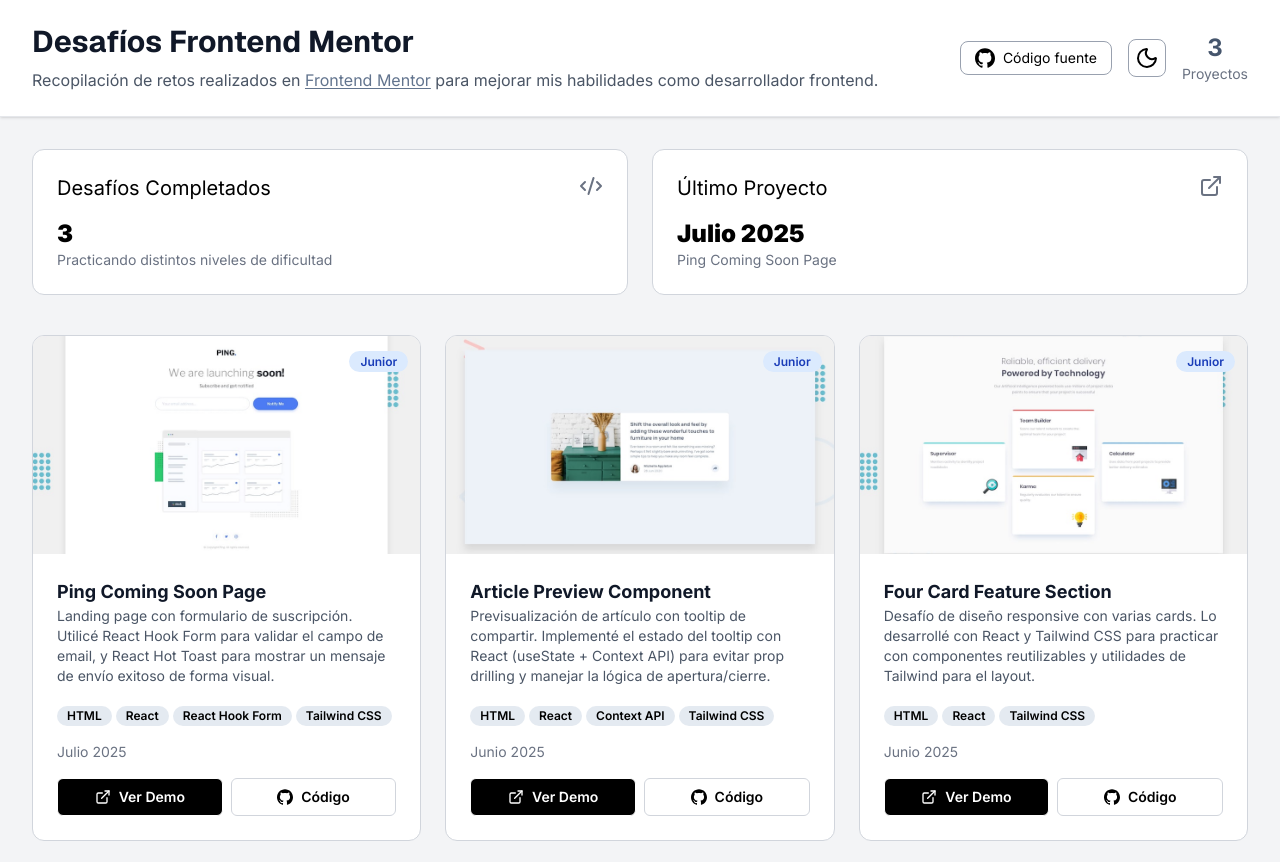
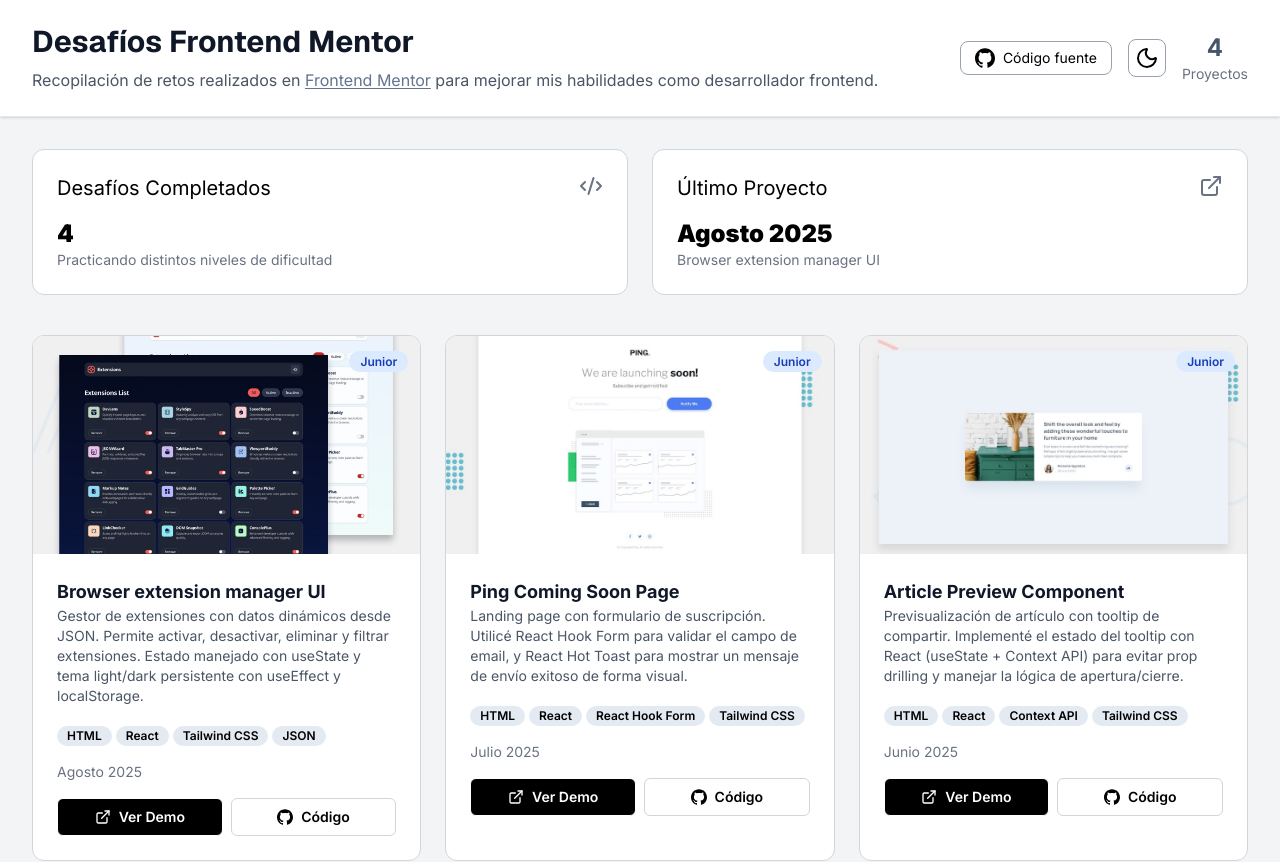
Before and after one commit to LuisChicaizaDev/challenges-frontend-mentor, a React (Vite) app: page / in a window 1280 px wide. Shown: the top 862 px of the page. Built offline with nearby package versions, Linux system fonts and the light colour scheme.

Commit message:
feat: agregar info nuevo desafio extension manager

```diff
--- a/src/assets/components/CardsInfo.jsx
+++ b/src/assets/components/CardsInfo.jsx
@@ -11,7 +11,7 @@ export const CardsInfo = () => {
                     <CodeXml className='text-gray-500 size-6 dark:text-gray-400'/>
                 </div>
                 <div>
-                    <p className='font-black text-2xl dark:text-white'>3</p>
+                    <p className='font-black text-2xl dark:text-white'>4</p>
                     <p className='text-sm text-gray-500 dark:text-gray-400'>Practicando distintos niveles de dificultad</p>
                 </div>
             </div>
@@ -19,13 +19,13 @@ export const CardsInfo = () => {
             <div className='flex flex-col gap-4 justify-between p-6 bg-white border border-gray-300 rounded-xl dark:bg-slate-800 dark:border-slate-600'>
                 <div className='flex justify-between'>
                     <h3 className='text-xl dark:text-white'>Último Proyecto</h3>
-                   <a href="https://challenges-frontend-mentor-5o1n.vercel.app/" target='_blank' rel="noopener noreferrer">
+                   <a href="#" target='_blank' rel="noopener noreferrer">
                         <ExternalLink className='text-gray-500 size-6 hover:text-gray-400 transition-colors dark:text-gray-400 dark:hover:dark:text-gray-300'/>
                    </a>
                 </div>
                 <div>
-                    <p className='font-black text-2xl dark:text-white'>Julio 2025</p>
-                    <p className='text-sm text-gray-500 dark:text-gray-400'>Ping Coming Soon Page</p>
+                    <p className='font-black text-2xl dark:text-white'>Agosto 2025</p>
+                    <p className='text-sm text-gray-500 dark:text-gray-400'>Browser extension manager UI</p>
                 </div>
             </div>
 
--- a/src/assets/components/Header.jsx
+++ b/src/assets/components/Header.jsx
@@ -25,7 +25,7 @@ export const Header = () => {
                     </a>
                     <ThemeToggle />
                     <div className="text-center">
-                        <div className="text-2xl font-bold text-slate-600 dark:text-slate-400">3</div>
+                        <div className="text-2xl font-bold text-slate-600 dark:text-slate-400">4</div>
                         <div className="text-sm text-gray-500 dark:text-gray-400">Proyectos</div>
                     </div>
                 </div>
--- a/src/assets/data/projects.js
+++ b/src/assets/data/projects.js
@@ -1,10 +1,22 @@
 import fourCardSection from '../images/four-card-section.jpg';
 import articlePreviewComponent from '../images/article-preview-component.jpg';
 import pingComingSoon from '../images/ping-coming-soon.jpg';
+import extensionManager from '../images/extension-manager.jpg';
 
 export const projects = [
     {
         id: 1,
+        title: 'Browser extension manager UI',
+        description: 'Gestor de extensiones con datos dinámicos desde JSON. Permite activar, desactivar, eliminar y filtrar extensiones. Estado manejado con useState y tema light/dark persistente con useEffect y localStorage.',
+        image: extensionManager,
+        technologies: ['HTML', 'React', 'Tailwind CSS', 'JSON'],
+        difficulty: 'Junior',
+        demo: '',
+        code: '',
+        completed: 'Agosto 2025'
+    },
+    {
+        id: 2,
         title: 'Ping Coming Soon Page',
         description: 'Landing page con formulario de suscripción. Utilicé React Hook Form para validar el campo de email, y React Hot Toast para mostrar un mensaje de envío exitoso de forma visual.',
         image: pingComingSoon,
@@ -15,7 +27,7 @@ export const projects = [
         completed: 'Julio 2025'
     },
     {
-        id: 2,
+        id: 3,
         title: 'Article Preview Component',
         description: 'Previsualización de artículo con tooltip de compartir. Implementé el estado del tooltip con React (useState + Context API) para evitar prop drilling y manejar la lógica de apertura/cierre.',
         image: articlePreviewComponent,
@@ -26,7 +38,7 @@ export const projects = [
         completed: 'Junio 2025'
     },
     {
-        id: 3,
+        id: 4,
         title: 'Four Card Feature Section',
         description: 'Desafío de diseño responsive con varias cards. Lo desarrollé con React y Tailwind CSS para practicar con componentes reutilizables y utilidades de Tailwind para el layout.',
         image: fourCardSection,
```
Also changed, not shown: src/assets/images/extension-manager.jpg (added).
